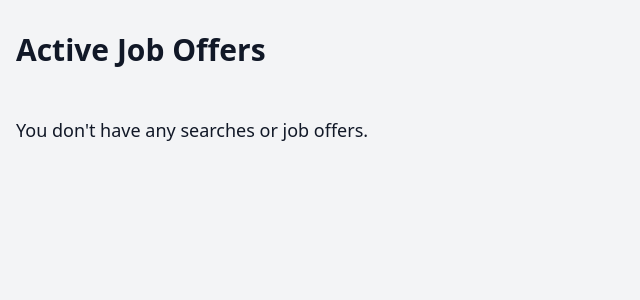
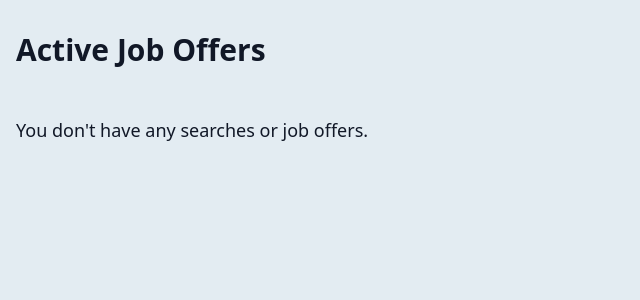
Before and after one commit to Bootcamp-IA-P4/Project-Web-Scraping-ALLA, a Django app: page /search/offers/ in a window 1280 px wide. Shown: the top 300 px of the page, without its empty margins (0-640 px from the left). Run offline with Django 4.2, Linux system fonts and the light colour scheme; data that the repository does not hold is empty; some libraries are stand-ins or nearby versions.

Commit message:
chore: styled error.html and added my urls to readme.md

```diff
--- a/scraper_project/scraper/templates/scraper/job_list.html
+++ b/scraper_project/scraper/templates/scraper/job_list.html
@@ -4,10 +4,15 @@
     <meta charset="UTF-8">
     <meta name="viewport" content="width=device-width, initial-scale=1.0">
     <title>Job offers</title>
+    <style>
+        body {
+            background-color: #e3ecf2;
+        }
+    </style>
 
     <script src="https://cdn.tailwindcss.com"></script>
 </head>
-<body class="font-sans bg-gray-100 text-gray-900">
+<body class="font-sans text-gray-900">
     <div class="container mx-auto mt-8 px-4">
         <h1 class="text-3xl font-semibold mb-6">Active Job Offers</h1>
 
--- a/scraper_project/scraper/urls.py
+++ b/scraper_project/scraper/urls.py
@@ -5,4 +5,5 @@ urlpatterns = [
     path('', views.job_search, name='job_search'),
     path('offers/', views.job_list, name='job_list'),
     path('reset/', views.reset_search_data, name='reset_search_data'),
+    path('error/', views.error_page, name='error_page'),
 ]
--- a/scraper_project/scraper/views.py
+++ b/scraper_project/scraper/views.py
@@ -117,3 +117,6 @@ def reset_search_data(request):
 
         return redirect(reverse('job_list'))
     return HttpResponse(status=405)
+
+def error_page(request):
+    return render(request, 'scraper/error.html')
```
Also changed, not shown: scraper_project/scraper/templates/scraper/error.html (+12 -2 lines), README.md.
